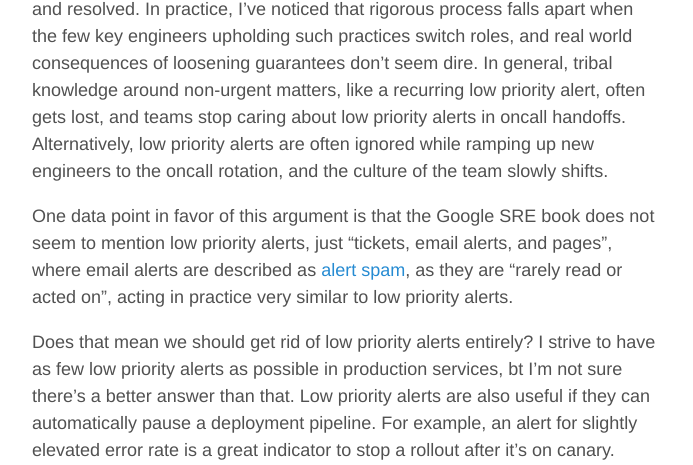
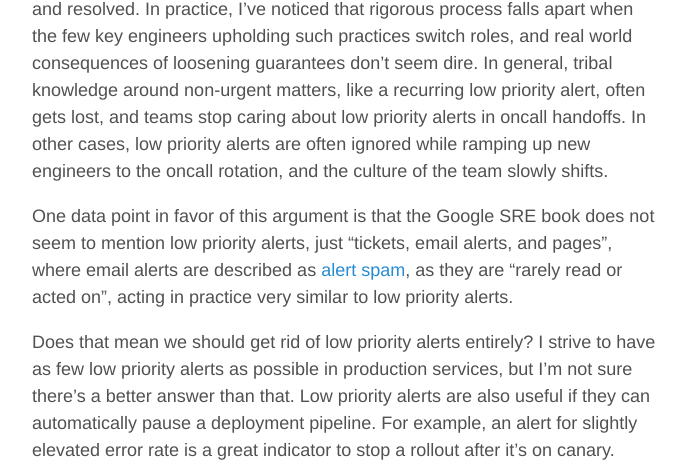
Before and after one commit to Utsav2/utsav2.github.io, a Jekyll site: the page built from _posts/2020-10-12-case-against-low-priority-alerts.md, in a window 1280 px wide. Shown: the part 1013-1478 px from the top of the page, without its empty margins (293-986 px from the left). Built offline with Jekyll 4.4.1, drawn with Linux system fonts in a browser that asks for light colours; some of the changed text lies outside the part shown.

Commit message:
Update 2020-10-12-case-against-low-priority-alerts.md

```diff
--- a/_posts/2020-10-12-case-against-low-priority-alerts.md
+++ b/_posts/2020-10-12-case-against-low-priority-alerts.md
@@ -11,11 +11,11 @@ Low priority alerts have an extremely low barrier to entry - since they do not w
 
 What's worse - low priority alerts end up becoming a very easy action item during incidents. Often, the team doesn't want to put in too much work to add metrics and build a reliable alert for the obscure part of their system that failed. So it's easy to show that you've done _something_ by adding a low priority alert that is flaky - since the underlying system is a legacy system that "will soon be replaced, and it's not worth investing more time in", and pat yourself on the back. The alert gives us a false sense of security.
 
-A worthy counter-argument is that a strong team with well defined processes around oncall handoffs should and will ensure low priority alerts get triaged and resolved. In practice, I've noticed that rigorous process falls apart when the few key engineers upholding such practices switch roles, and real world consequences of loosening guarantees don't seem dire. In general, tribal knowledge around non-urgent matters, like a recurring low priority alert, often gets lost, and teams stop caring about low priority alerts in oncall handoffs. Alternatively, low priority alerts are often ignored while ramping up new engineers to the oncall rotation, and the culture of the team slowly shifts.
+A worthy counter-argument is that a strong team with well defined processes around oncall handoffs should and will ensure low priority alerts get triaged and resolved. In practice, I've noticed that rigorous process falls apart when the few key engineers upholding such practices switch roles, and real world consequences of loosening guarantees don't seem dire. In general, tribal knowledge around non-urgent matters, like a recurring low priority alert, often gets lost, and teams stop caring about low priority alerts in oncall handoffs. In other cases, low priority alerts are often ignored while ramping up new engineers to the oncall rotation, and the culture of the team slowly shifts.
 
 One data point in favor of this argument is that the Google SRE book does not seem to mention low priority alerts, just "tickets, email alerts, and pages", where email alerts are described as [alert spam](https://landing.google.com/sre/sre-book/chapters/monitoring-distributed-systems/#id-LvQuvtYS7UvI8h4), as they are "rarely read or acted on", acting in practice very similar to low priority alerts.
 
-Does that mean we should get rid of low priority alerts entirely? I strive to have as few low priority alerts as possible in production services, bt I'm not sure there's a better answer than that. Low priority alerts are also useful if they can automatically pause a deployment pipeline. For example, an alert for slightly elevated error rate is a great indicator to stop a rollout after it's on canary.
+Does that mean we should get rid of low priority alerts entirely? I strive to have as few low priority alerts as possible in production services, but I'm not sure there's a better answer than that. Low priority alerts are also useful if they can automatically pause a deployment pipeline. For example, an alert for slightly elevated error rate is a great indicator to stop a rollout after it's on canary.
 
 In general, be suspicious of low priority alerts - would we care if this alert didn't actually work? Are we giving ourselves a false sense of security by adding this alert? Hopefully this sheds some light on a seemingly innocuous feature.
 
```
